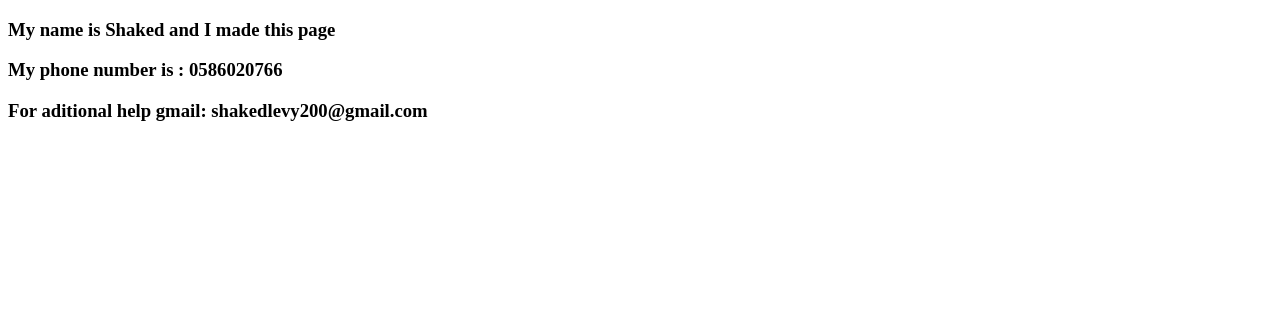
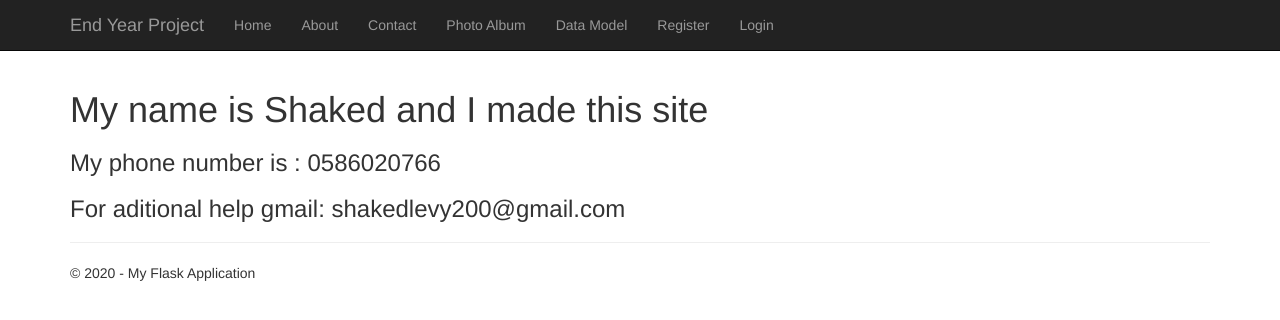
Before and after one commit to shaked2/Photo-Album2, a Flask app: page /contact in a window 1280 px wide. Shown: the top 320 px of the page. Run offline with Flask 2, Linux system fonts and the light colour scheme; some libraries are stand-ins or nearby versions.

Commit message:
changing color & name

```diff
--- a/Photo Album2/Photo_Album2/static/Data/users.csv
+++ b/Photo Album2/Photo_Album2/static/Data/users.csv
@@ -9,3 +9,4 @@ gad@lidror.co.il,Gad,Lidror,0522684245,22,glidror
 h,h,h,h,h,h
 h,shaked,levy,h,levy21,shaked
 fdfd,shaked,levy,fdf,fdf,fdf
+d,d,d,d,d,d
--- a/Photo Album2/Photo_Album2/templates/Contact.html
+++ b/Photo Album2/Photo_Album2/templates/Contact.html
@@ -1,9 +1,11 @@
-<!DOCTYPE html>
+{% extends "layout.html" %}
+
+{% block content %}
 
 <html lang="en" xmlns="http://www.w3.org/1999/xhtml">
 <head>
     <meta charset="utf-8" />
-    <h3>My name is Shaked and I made this page</h3>
+    <h1>My name is Shaked and I made this site</h1>
     <h3> My phone number is : 0586020766</h3>
     <h3> For aditional help gmail: shakedlevy200@gmail.com</h3>
 </head>
@@ -11,3 +13,7 @@
 
 </body>
 </html>
+
+
+
+{% endblock %}
--- a/Photo Album2/Photo_Album2/views.py
+++ b/Photo Album2/Photo_Album2/views.py
@@ -174,7 +174,7 @@ def DataModel():
     """Renders the contact page."""
     return render_template(
         'DataModel.html',
-        title='This is my Data Model page abou UFO',
+        title='My Data',
         year=datetime.now().year,
 
     )
@@ -189,7 +189,7 @@ def DataSet():
     """Renders the contact page."""
     return render_template(
         'kpopWins.html',
-        title='This is Data Set 1 page',
+        title='Page 1',
         raw_data_table = raw_data_table,
         year=datetime.now().year,
 
```
Also changed, not shown: Photo Album2/Photo_Album2/templates/Data.html (+8 -2 lines), Photo Album2/Photo_Album2/templates/about.html (+8 -6 lines), Photo Album2/Photo_Album2/templates/home.html (+7 -0 lines).
